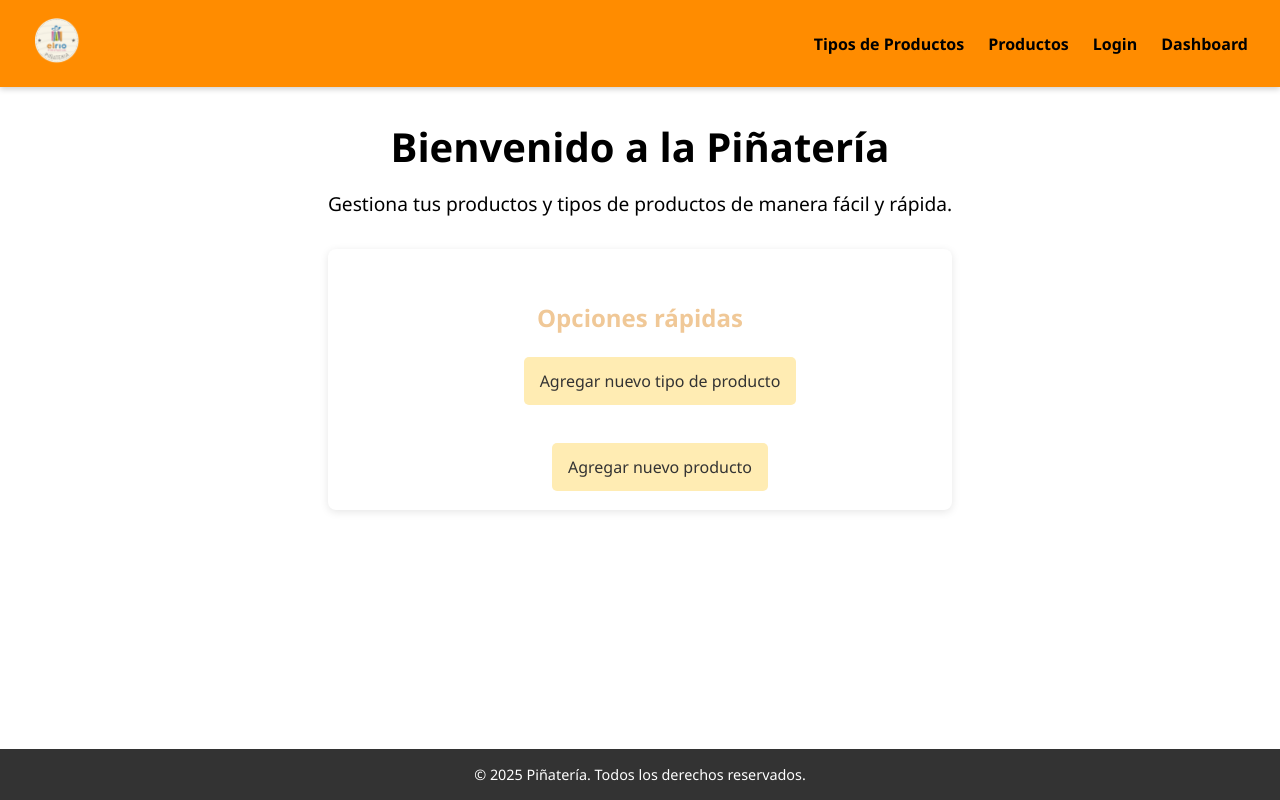
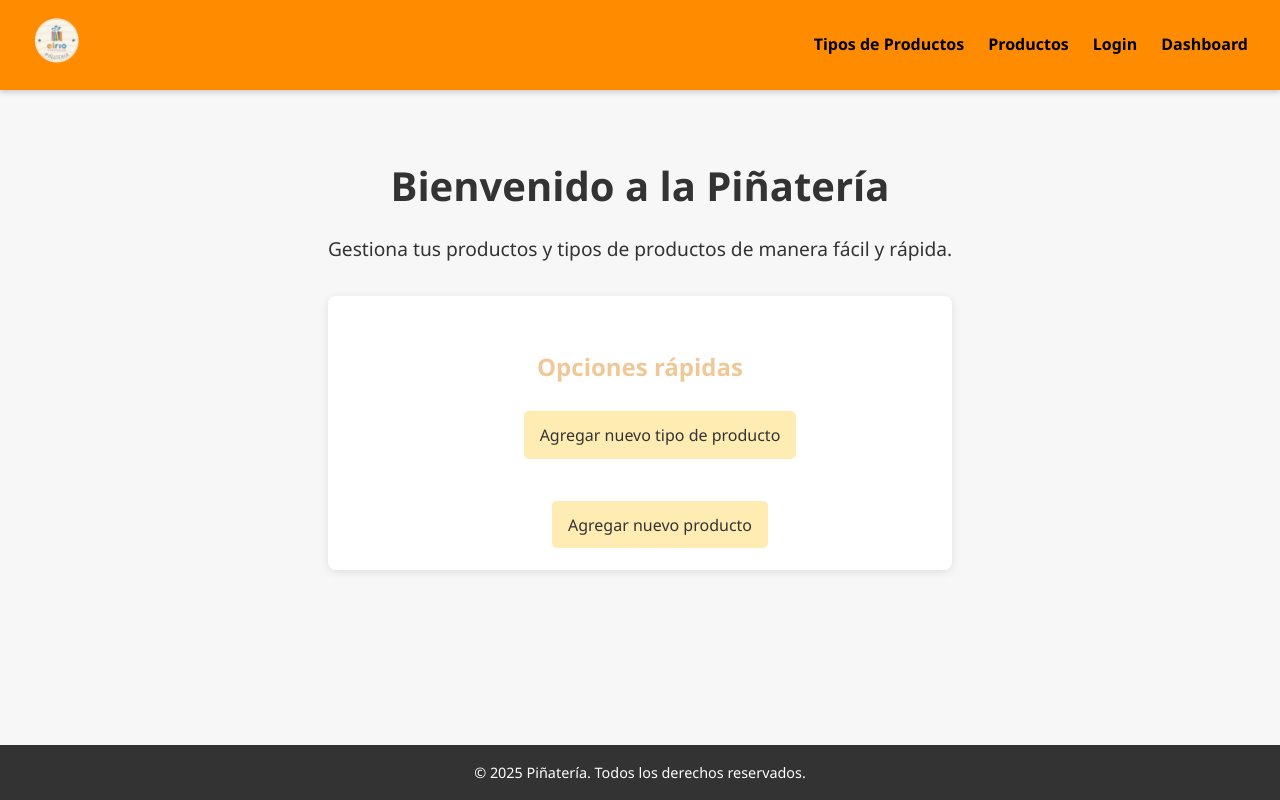
Before and after one commit to JulianSsuarezE/Taller_calidad_software_-JulianSuarez-., a PHP site: page / in a window 1280 px wide. Run offline with PHP 8.4, Linux system fonts and the light colour scheme; data comes from the database, SQL or seed files in the repository.

Commit message:
Update index.css

```diff
--- a/piñateria/assets/css/index.css
+++ b/piñateria/assets/css/index.css
@@ -1,4 +1,3 @@
-
 * {
     margin: 0;
     box-sizing: border-box;
@@ -13,15 +12,9 @@ body {
     display: flex;
     flex-direction: column;
     min-height: 100vh;
-}
-
-
-main {
-    flex: 1;
-    padding: 2rem;
-    max-width: 900px;
-    margin: 2rem auto 0 auto;
-    text-align: center;
+    background-color: #f7f7f7;
+    color: #333;
+    line-height: 1.6;
 }
 
 header {
@@ -56,9 +49,10 @@ header nav ul li a:hover {
 }
 
 main {
+    flex: 1;
     padding: 2rem;
     max-width: 1000px;
-    margin: 0 auto;
+    margin: 2rem auto 0 auto;
     text-align: center;
 }
 
```
